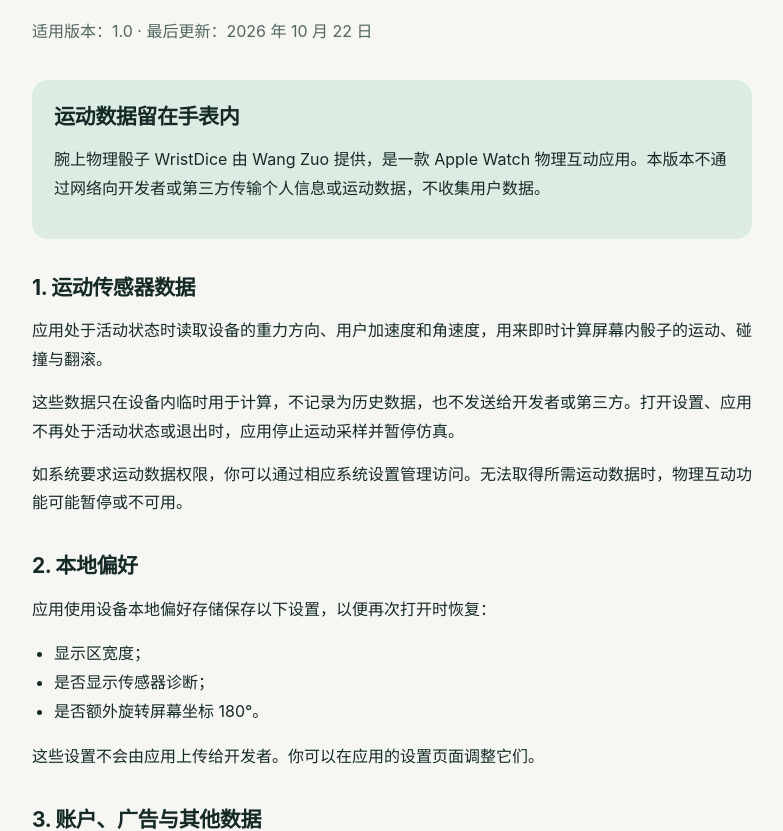
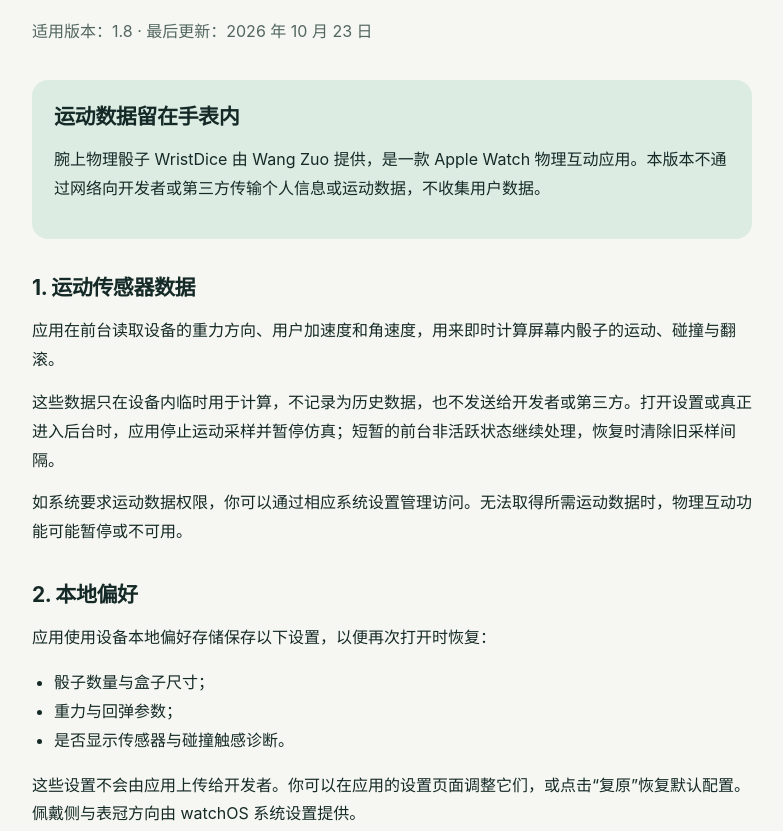
Before and after one commit to zuoqin123222/wristdice-site, a plain HTML site: page privacy.html in a window 1280 px wide. Shown: the part 201-1032 px from the top of the page, without its empty margins (178-961 px from the left). Drawn offline with Linux system fonts and the light colour scheme.

Commit message:
Update privacy policy for WristDice 1.8

```diff
--- a/privacy.html
+++ b/privacy.html
@@ -4,7 +4,7 @@
 <head>
   <meta charset="utf-8">
   <meta name="viewport" content="width=device-width, initial-scale=1">
-  <meta name="description" content="腕上物理骰子 WristDice 1.0 隐私政策：运动数据即时在设备内计算，不保存或上传。">
+  <meta name="description" content="腕上物理骰子 WristDice 1.8 隐私政策：运动数据即时在设备内计算，不保存或上传。">
   <title>隐私政策 · 腕上物理骰子 WristDice</title>
   <link rel="stylesheet" href="assets/site.css">
   <script src="assets/contact-config.js" defer></script>
@@ -19,22 +19,22 @@
     <main class="policy">
       <p class="eyebrow muted">腕上物理骰子 · WRISTDICE</p>
       <h1>隐私政策</h1>
-      <p class="muted">适用版本：1.0 · 最后更新：2026 年 10 月 22 日</p>
+      <p class="muted">适用版本：1.8 · 最后更新：2026 年 10 月 23 日</p>
       <section class="note">
         <h2>运动数据留在手表内</h2>
         <p>腕上物理骰子 WristDice 由 Wang Zuo 提供，是一款 Apple Watch 物理互动应用。本版本不通过网络向开发者或第三方传输个人信息或运动数据，不收集用户数据。</p>
       </section>
       <section>
         <h2>1. 运动传感器数据</h2>
-        <p>应用处于活动状态时读取设备的重力方向、用户加速度和角速度，用来即时计算屏幕内骰子的运动、碰撞与翻滚。</p>
-        <p>这些数据只在设备内临时用于计算，不记录为历史数据，也不发送给开发者或第三方。打开设置、应用不再处于活动状态或退出时，应用停止运动采样并暂停仿真。</p>
+        <p>应用在前台读取设备的重力方向、用户加速度和角速度，用来即时计算屏幕内骰子的运动、碰撞与翻滚。</p>
+        <p>这些数据只在设备内临时用于计算，不记录为历史数据，也不发送给开发者或第三方。打开设置或真正进入后台时，应用停止运动采样并暂停仿真；短暂的前台非活跃状态继续处理，恢复时清除旧采样间隔。</p>
         <p>如系统要求运动数据权限，你可以通过相应系统设置管理访问。无法取得所需运动数据时，物理互动功能可能暂停或不可用。</p>
       </section>
       <section>
         <h2>2. 本地偏好</h2>
         <p>应用使用设备本地偏好存储保存以下设置，以便再次打开时恢复：</p>
-        <ul><li>显示区宽度；</li><li>是否显示传感器诊断；</li><li>是否额外旋转屏幕坐标 180°。</li></ul>
-        <p>这些设置不会由应用上传给开发者。你可以在应用的设置页面调整它们。</p>
+        <ul><li>骰子数量与盒子尺寸；</li><li>重力与回弹参数；</li><li>是否显示传感器与碰撞触感诊断。</li></ul>
+        <p>这些设置不会由应用上传给开发者。你可以在应用的设置页面调整它们，或点击“复原”恢复默认配置。佩戴侧与表冠方向由 watchOS 系统设置提供。</p>
       </section>
       <section>
         <h2>3. 账户、广告与其他数据</h2>
```
